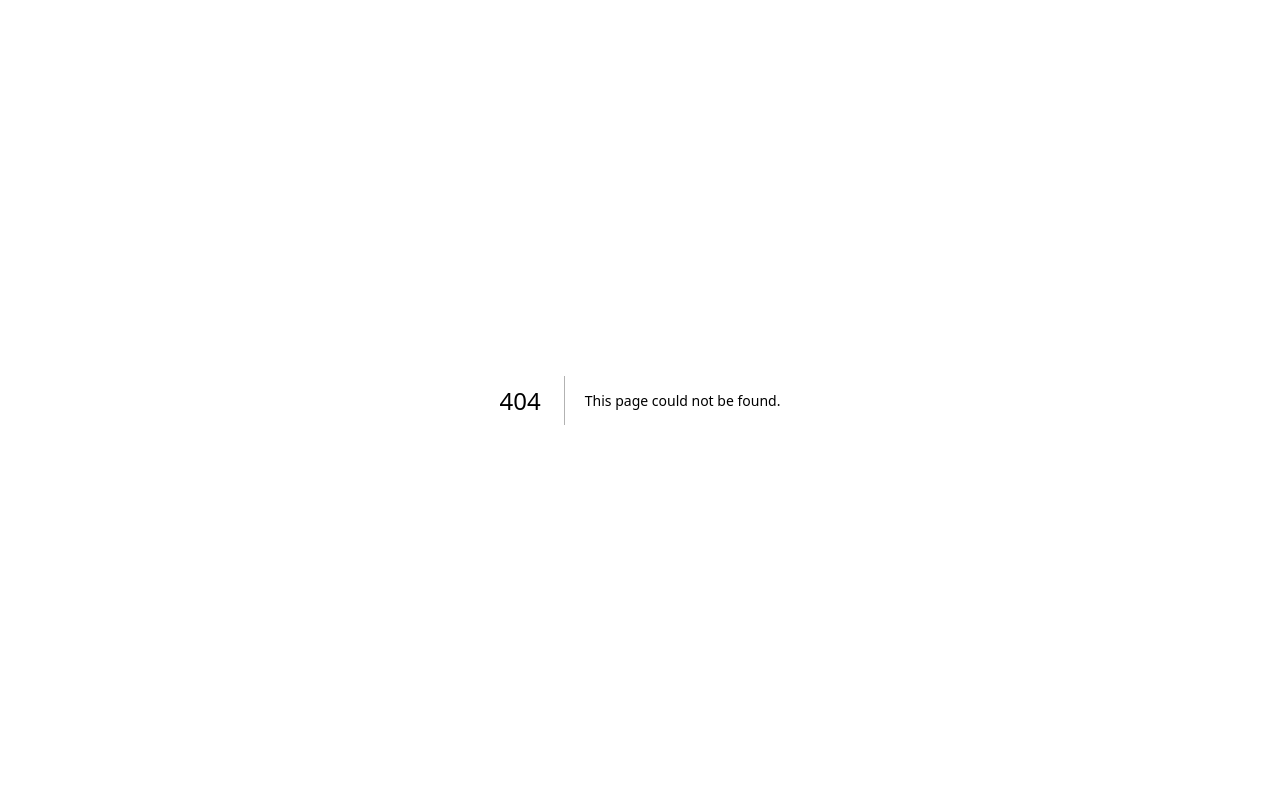
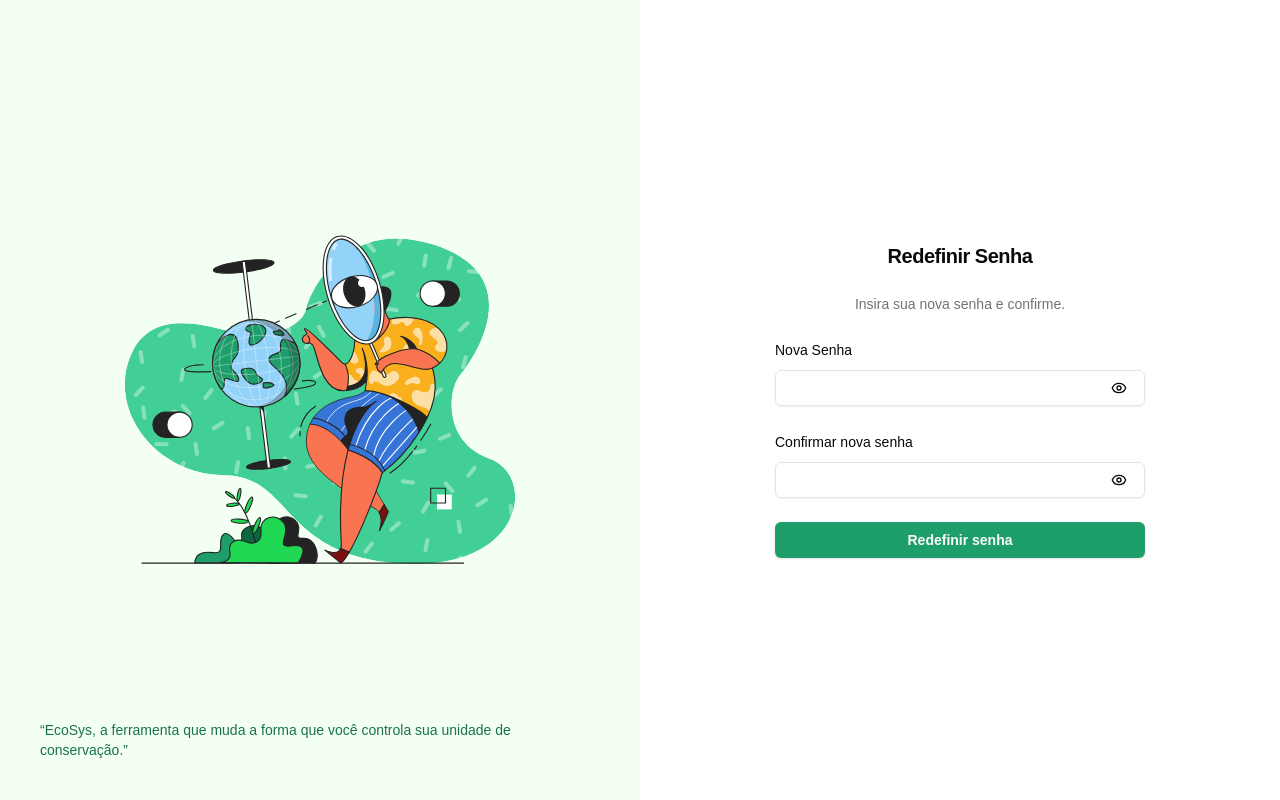
Before and after one commit to Capellinx/ecosys-frontend, a Next.js app: page /reset-password/1 in a window 1280 px wide. Before the commit this address had no page. Built offline with nearby package versions, Linux system fonts and the light colour scheme.

Commit message:
feat: create page to redefine password

```diff
--- /dev/null
+++ b/src/app/(pages)/(auth)/reset-password/[token]/page.tsx
@@ -0,0 +1,73 @@
+'use client'
+
+import { Label } from "@/components/ui/label";
+import { Button } from "@/components/ui/button"
+import { Input } from "@/components/ui/input"
+import { Eye, EyeOff } from "lucide-react"
+
+import { useState } from "react";
+import { CardTitle } from "@/components/ui/card";
+
+export default function Page() {
+   const [showPassword, setShowPassword] = useState(false)
+
+   return (
+      <form className="space-y-4">
+         <div className="mx-auto flex w-full flex-col justify-center space-y-6 sm:w-[450px] p-10 ">
+            <CardTitle className="text-center text-xl">Redefinir Senha</CardTitle>
+            <p className="text-sm text-muted-foreground text-center  ">
+               Insira sua nova senha e confirme.
+            </p>
+            <div className="space-y-2">
+               <Label htmlFor="new-password">Nova Senha</Label>
+               <div className="relative">
+                  <Input
+                     id="new-password"
+                     type={showPassword ? "text" : "password"}
+                     required
+                  />
+                  <Button
+                     type="button"
+                     variant="ghost"
+                     size="icon"
+                     className="absolute right-2 top-1/2 -translate-y-1/2"
+                     onClick={() => setShowPassword(!showPassword)}
+                  >
+                     {showPassword ? (
+                        <EyeOff className="h-4 w-4" />
+                     ) : (
+                        <Eye className="h-4 w-4" />
+                     )}
+                  </Button>
+               </div>
+            </div>
+            <div className="space-y-2">
+               <Label htmlFor="confirm-new-password">Confirmar nova senha</Label>
+               <div className="relative">
+                  <Input
+                     id="confirm-new-password"
+                     type={showPassword ? "text" : "password"}
+                     required
+                  />
+                  <Button
+                     type="button"
+                     variant="ghost"
+                     size="icon"
+                     className="absolute right-2 top-1/2 -translate-y-1/2"
+                     onClick={() => setShowPassword(!showPassword)}
+                  >
+                     {showPassword ? (
+                        <EyeOff className="h-4 w-4" />
+                     ) : (
+                        <Eye className="h-4 w-4" />
+                     )}
+                  </Button>
+               </div>
+            </div>
+            <Button type="submit" className="w-full font-bold bg-[#1E9E6A] hover:bg-[#1A714E] ease-in-out duration-300">
+               Redefinir senha
+            </Button>
+         </div>
+      </form>
+   )
+}
```
